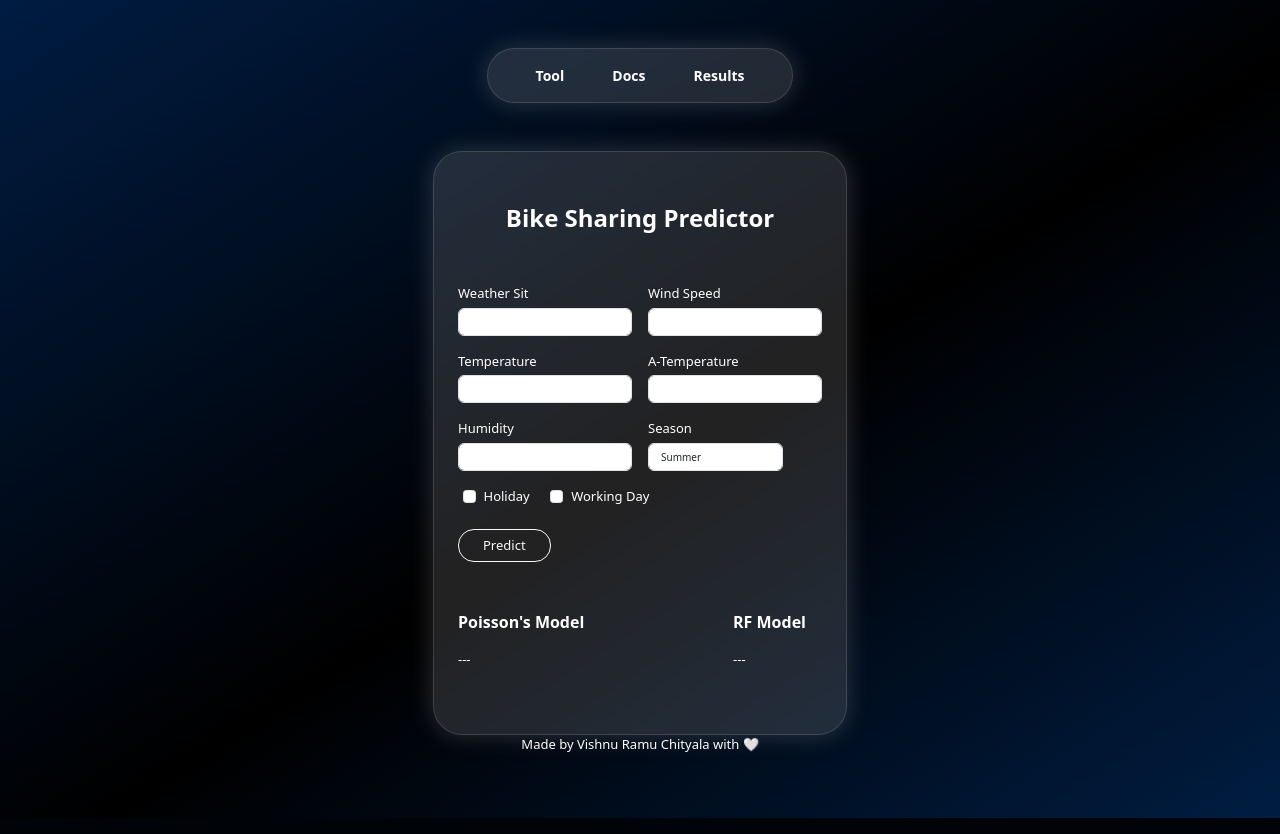
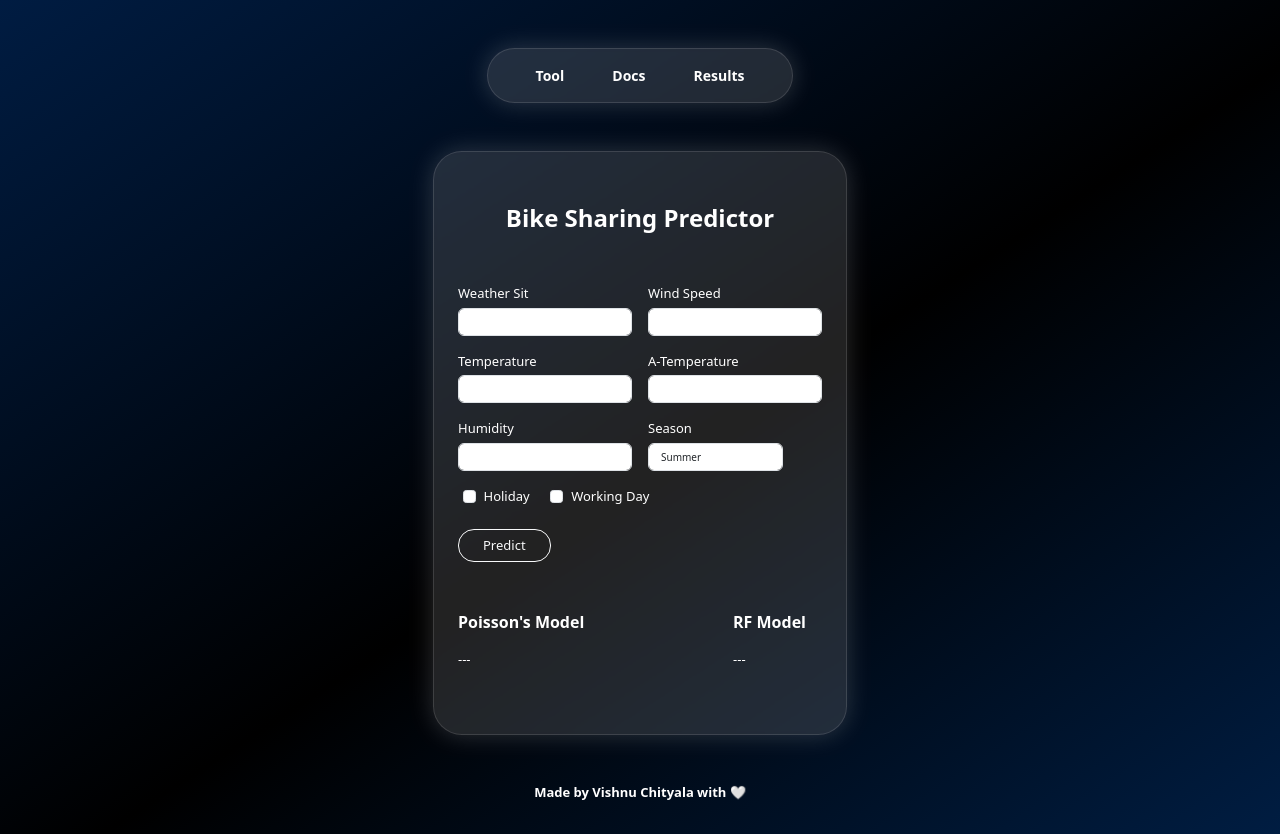
Before and after one commit to vishnurchityala/bike-sharing-prediction, a Flask app: page / in a window 1280 px wide. Run offline with Flask 2, Linux system fonts and the light colour scheme; parts of the project's set-up code (start-up, migrations or seed data) failed here and were passed over.

Commit message:
Update index.html

```diff
--- a/webpage/templates/index.html
+++ b/webpage/templates/index.html
@@ -26,7 +26,7 @@
     }
 </style>
 <body class="text-white">
-<div class="main-container pb-5">
+<div class="main-container pb-3">
     <div class="container pt-5">
         <div class="container-fluid d-flex gap-5 px-5 py-3 glass-card">
             <a href="" class="nav-text">Tool</a>
@@ -101,7 +101,7 @@
             </div>
         </form>
     </div>
-    <p class="fs-small text-white fw-medium text-center">Made by Vishnu Ramu Chityala with 🤍</p>
+    <p class="fs-small text-white fw-bold text-center mt-5">Made by Vishnu Chityala with 🤍</p>
 </div>
 <script src="https://cdn.jsdelivr.net/npm/bootstrap@5.3.3/dist/js/bootstrap.bundle.min.js"></script>
 </body>
```
